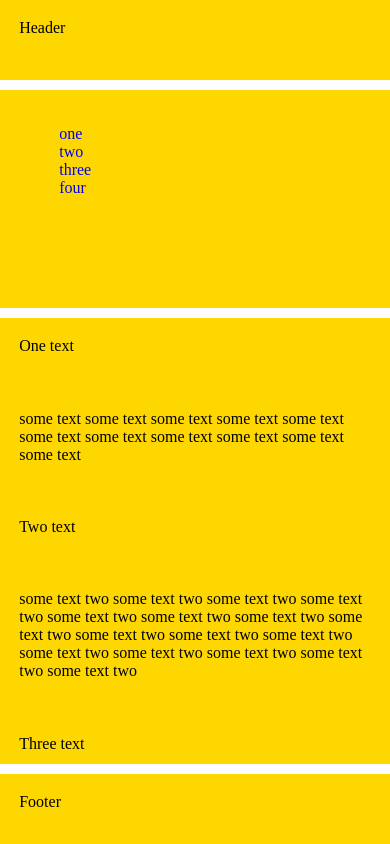
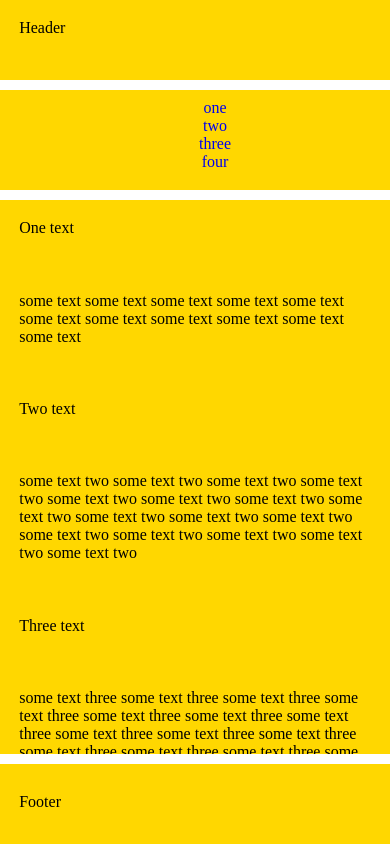
Before and after one commit to buhtig-sudo/CSS-Grid-Tutorial, a website built with Vite: page index.html in a window 390 px wide. Built offline with nearby package versions, Linux system fonts and the light colour scheme.

Commit message:
two commit

```diff
--- a/index.html
+++ b/index.html
@@ -145,6 +145,7 @@
       </ul>
 
   </nav>
+  <div id="siteAds">Ads</div>
   <footer id="pageFooter">Footer</footer>
 </body>
 </html>
--- a/style.css
+++ b/style.css
@@ -2,7 +2,7 @@ body {
   display: grid;
   grid-template-areas:
     "header header header"
-    "nav article article"
+    "nav article ads"
     "footer footer footer";
   grid-template-rows: 80px 1fr 70px;
   grid-template-columns: 20% 1fr 15%;
@@ -18,16 +18,21 @@ body {
       "header"
       "nav"
       "article"
-      "article"
+      "ads"
       "footer";
-    grid-template-rows: 80px 1fr 1fr 1fr 70px;
+    grid-template-rows: 80px 100px 1fr 0px 70px;
     grid-template-columns: 1fr;
+  }
+  #mainNav ul {
+    margin-top: -10px;
+    text-align: center;
   }
 }
 header,
 footer,
 article,
 nav,
+ads,
 div {
   padding: 1.2em;
   background: gold;
@@ -40,7 +45,6 @@ div {
 }
 #mainArticle {
   grid-area: article;
-  height: ;
   padding: 0;
   overflow-y: auto;
   overflow-x: hidden;
@@ -55,3 +59,7 @@ div {
 #mainNav :any-link {
   text-decoration: none;
 }
+
+#siteAds {
+  grid-area: ads;
+}
```
